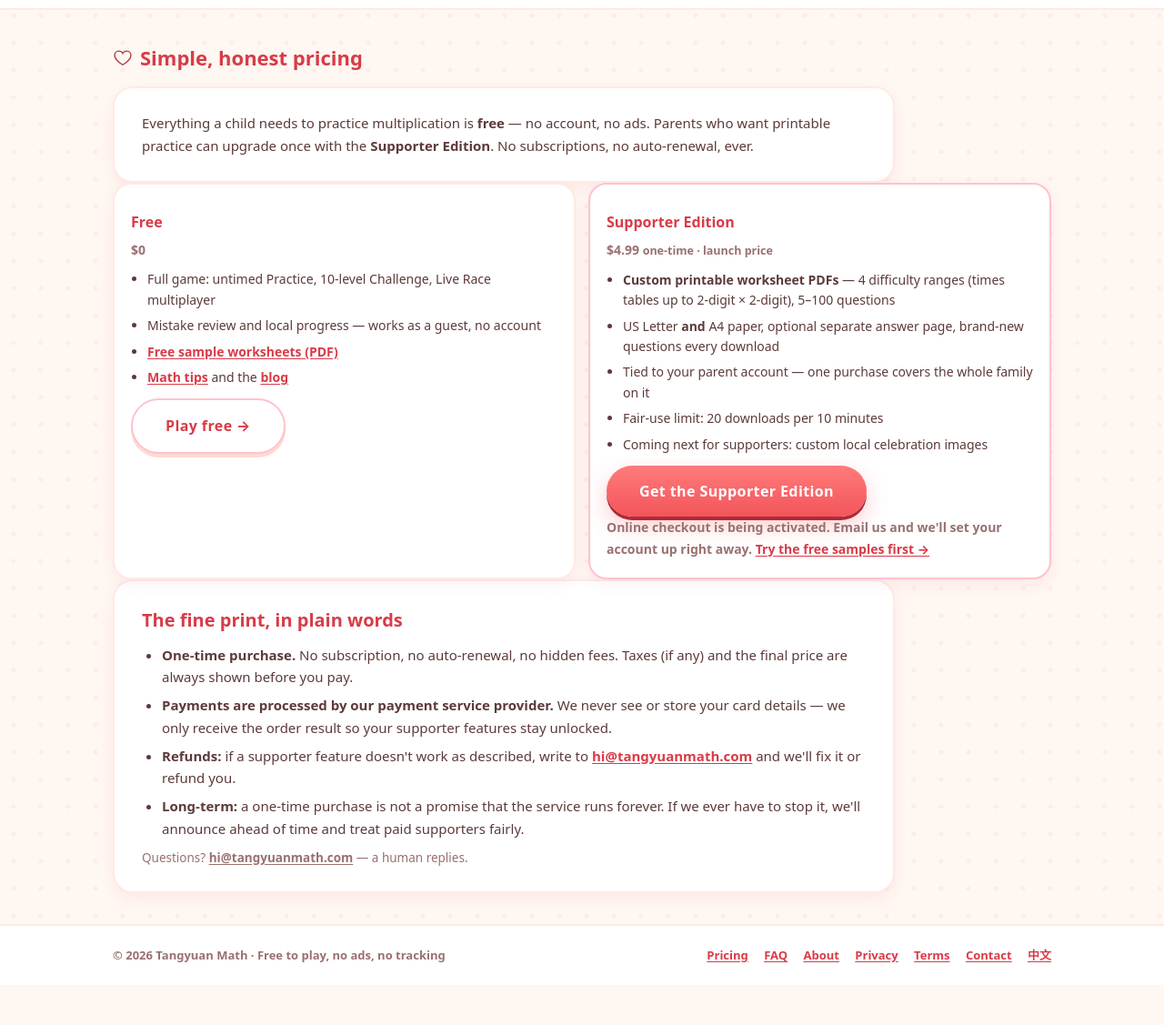
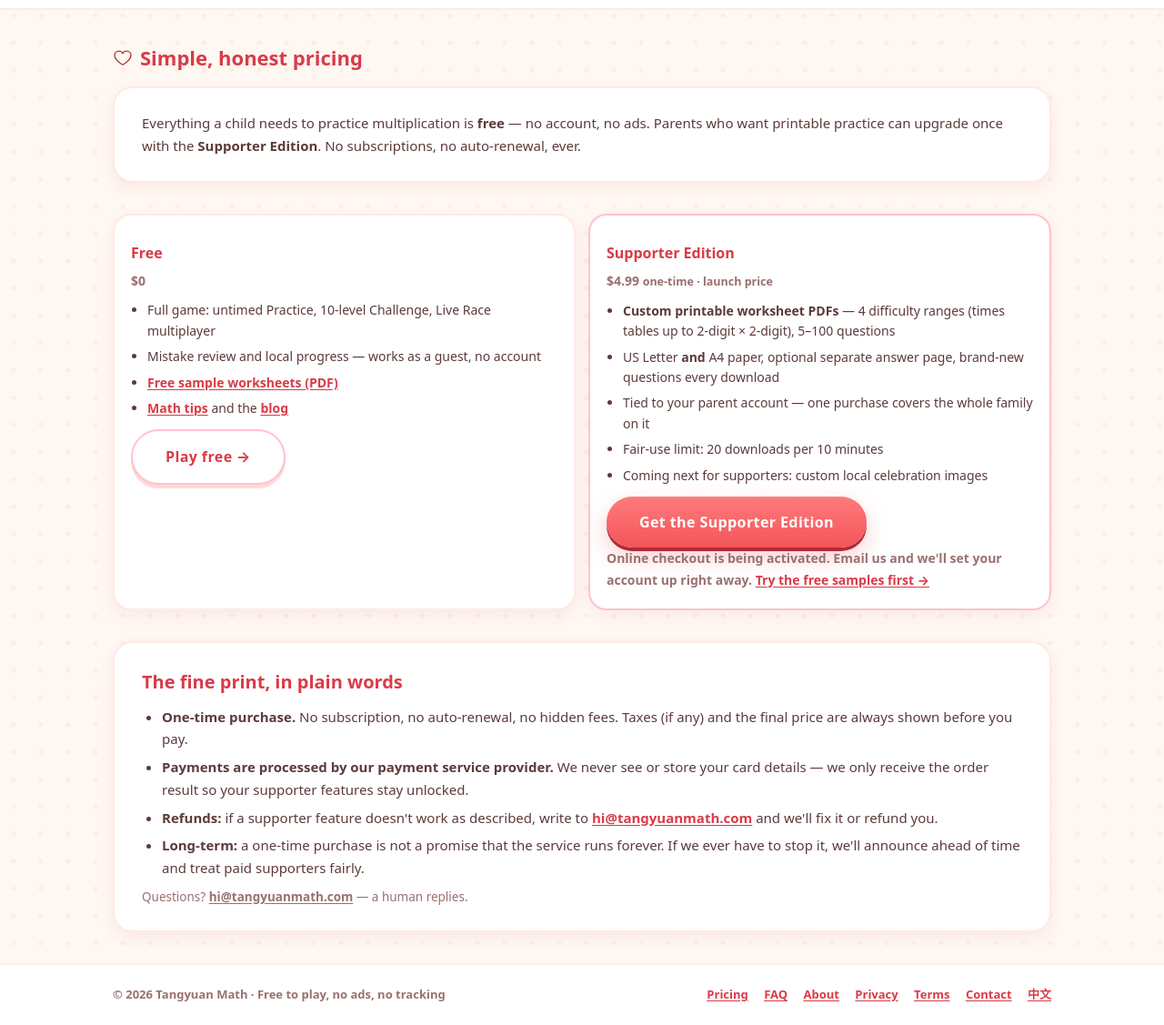
Before and after one commit to mercuryZ/tangyuanmath, a plain HTML site: page public/en/pricing/index.html in a window 1280 px wide. Shown: the part 58-1185 px from the top of the page at 91% size. Before the commit the page ends 1141 px from the top, so only its background shows below. Drawn offline with Linux system fonts and the light colour scheme.

Commit message:
style: pricing page — full-width sections with vertical rhythm
Split the single section into three blocks (intro / plan cards / fine
print) so each gets the standard 34px section spacing, and let the two
prose blocks span the full container via .prose-wide instead of the
860px line cap.

```diff
--- a/public/en/pricing/index.html
+++ b/public/en/pricing/index.html
@@ -32,9 +32,12 @@
 <main class="wrap">
   <section class="block">
     <h1><svg class="ico h-ico" aria-hidden="true"><use href="/img/icons.svg#ico-heart"/></svg> Simple, honest pricing</h1>
-    <div class="prose">
+    <div class="prose prose-wide">
       <p>Everything a child needs to practice multiplication is <b>free</b> — no account, no ads. Parents who want printable practice can upgrade once with the <b>Supporter Edition</b>. No subscriptions, no auto-renewal, ever.</p>
     </div>
+  </section>
+
+  <section class="block">
     <div class="card-grid">
       <div class="info-card">
         <h3>Free</h3>
@@ -61,7 +64,10 @@
         <p class="muted">Online checkout is being activated. Email us and we'll set your account up right away. <a href="/en/worksheets/#free-samples">Try the free samples first →</a></p>
       </div>
     </div>
-    <div class="prose">
+  </section>
+
+  <section class="block">
+    <div class="prose prose-wide">
       <h2>The fine print, in plain words</h2>
       <ul>
         <li><b>One-time purchase.</b> No subscription, no auto-renewal, no hidden fees. Taxes (if any) and the final price are always shown before you pay.</li>
```
Also changed, not shown: public/zh/pricing/index.html (+8 -2 lines).
